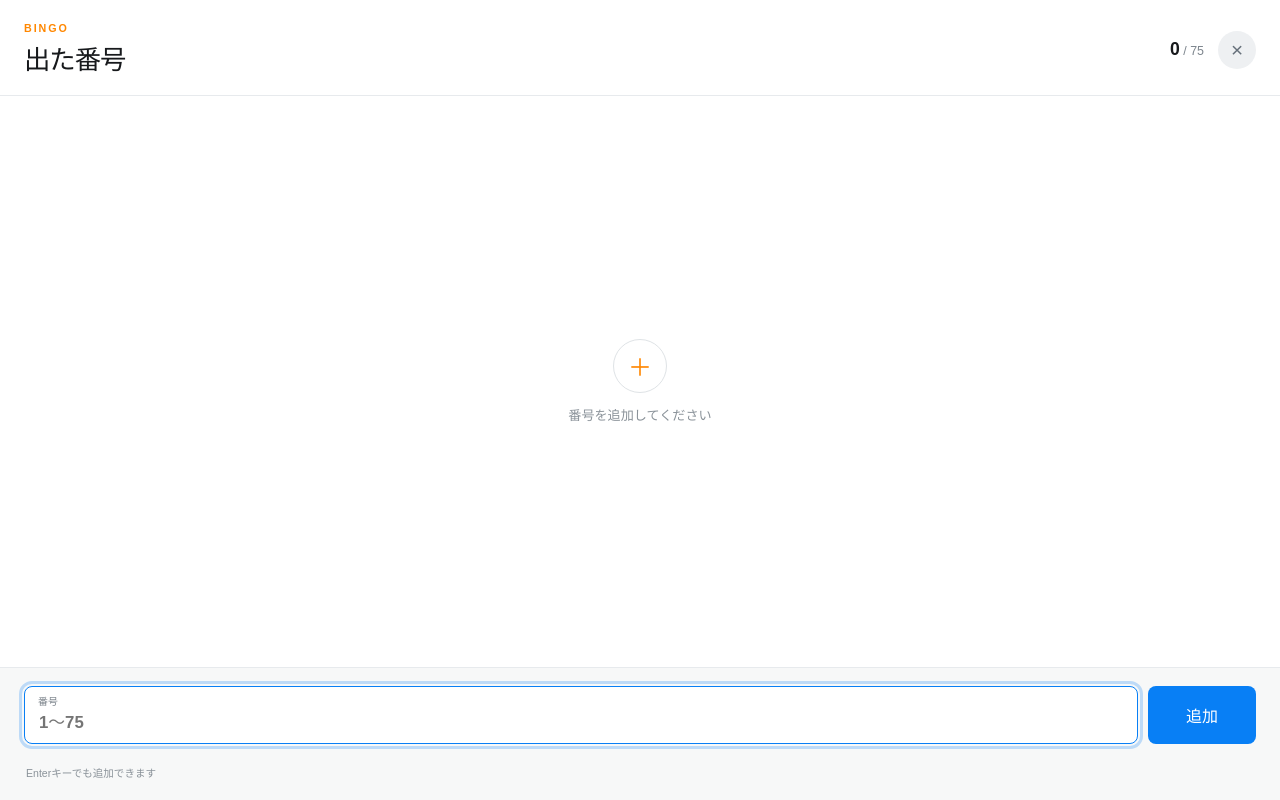
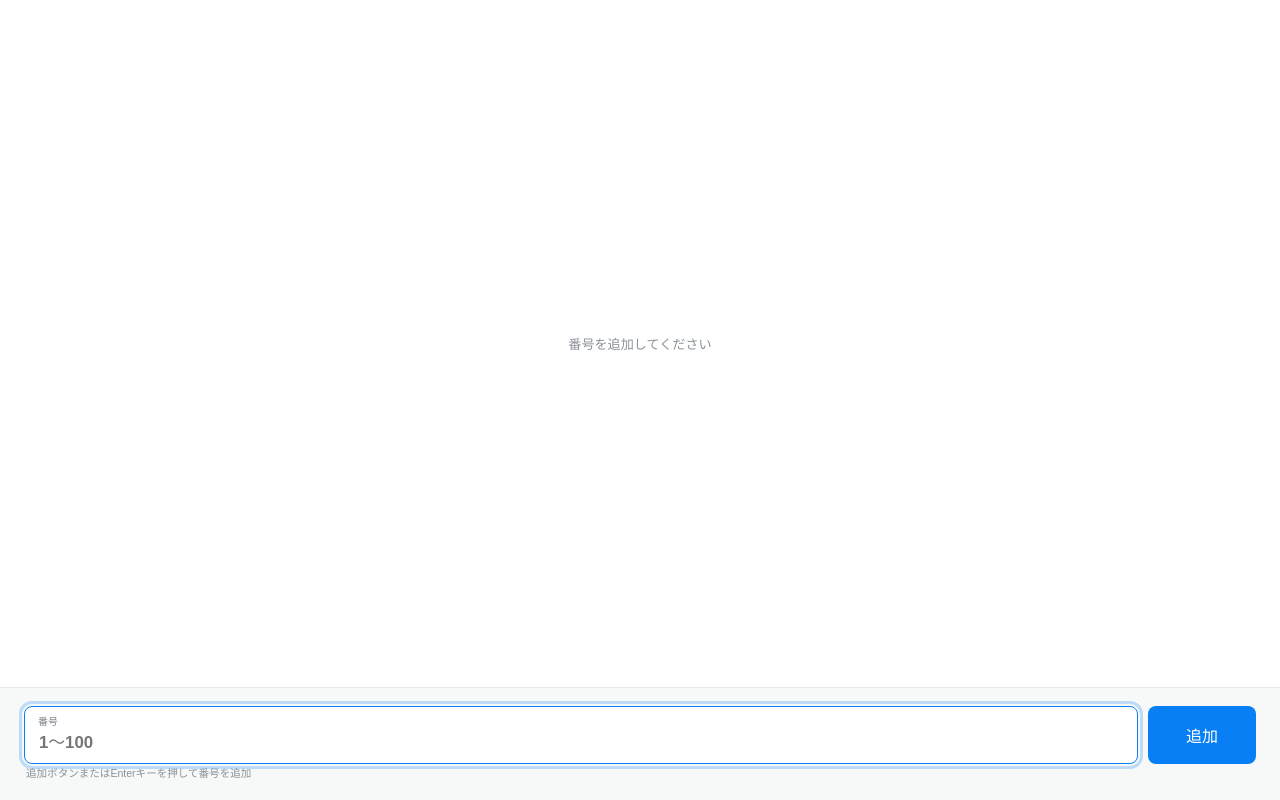
Before and after one commit to 2Jhb79JJLukZ5nZB/BingoApp, a plain HTML site: page popup.html in a window 1280 px wide. Drawn offline with Linux system fonts and the light colour scheme.

Commit message:
Simplify popup and support numbers up to 100

```diff
--- a/app.js
+++ b/app.js
@@ -32,9 +32,7 @@ async function openAlwaysOnTopWindow() {
   addPopupStyles(pictureInPictureWindow.document);
   pictureInPictureWindow.document.body.append(popupTemplate.content.cloneNode(true));
 
-  window.BingoApp.initializeBoard(pictureInPictureWindow.document, {
-    close: () => pictureInPictureWindow.close(),
-  });
+  window.BingoApp.initializeBoard(pictureInPictureWindow.document);
 
   pictureInPictureWindow.addEventListener("pagehide", () => {
     pictureInPictureWindow = null;
--- a/bingo.js
+++ b/bingo.js
@@ -3,7 +3,7 @@
 (function createBingoApp(global) {
   const STORAGE_KEY = "bingo-called-numbers-v1";
   const MIN_NUMBER = 1;
-  const MAX_NUMBER = 75;
+  const MAX_NUMBER = 100;
 
   function loadNumbers() {
     try {
@@ -26,7 +26,7 @@
   }
 
   function getBingoLetter(number) {
-    return "BINGO"[Math.floor((number - 1) / 15)];
+    return "BINGO"[Math.floor((number - 1) / 20)];
   }
 
   function initializeBoard(targetDocument, options = {}) {
@@ -35,9 +35,7 @@
     const numberGrid = targetDocument.querySelector("#numberGrid");
     const numberArea = targetDocument.querySelector("#numberArea");
     const emptyState = targetDocument.querySelector("#emptyState");
-    const numberCount = targetDocument.querySelector("#numberCount");
     const formMessage = targetDocument.querySelector("#formMessage");
-    const closeButton = targetDocument.querySelector("#closeApp");
 
     let calledNumbers = loadNumbers();
 
@@ -66,7 +64,7 @@
       removeButton.addEventListener("click", () => {
         calledNumbers = calledNumbers.filter((item) => item !== number);
         saveAndRender();
-        showMessage(`${number}番を削除しました。`, "success");
+        showMessage("");
         numberInput.focus();
       });
 
@@ -77,7 +75,6 @@
     function renderNumbers() {
       numberGrid.replaceChildren(...calledNumbers.map(createNumberCard));
       emptyState.hidden = calledNumbers.length > 0;
-      numberCount.textContent = String(calledNumbers.length);
     }
 
     function saveAndRender() {
@@ -107,7 +104,7 @@
 
       calledNumbers.push(number);
       saveAndRender();
-      showMessage(`${number}番を追加しました。`, "success");
+      showMessage("");
       numberInput.value = "";
       numberInput.focus();
 
@@ -117,7 +114,6 @@
     });
 
     numberInput.addEventListener("input", () => showMessage(""));
-    closeButton.addEventListener("click", () => options.close?.());
 
     global.addEventListener("storage", (event) => {
       if (event.key === STORAGE_KEY) {
--- a/popup.css
+++ b/popup.css
@@ -27,52 +27,12 @@ input {
 
 .popup-shell {
   display: grid;
-  grid-template-rows: auto minmax(0, 1fr) auto;
+  grid-template-rows: minmax(0, 1fr) auto;
   width: 100%;
   height: 100%;
   background: #ffffff;
 }
 
-.popup-header {
-  display: flex;
-  align-items: center;
-  justify-content: space-between;
-  padding: 22px 24px 18px;
-  border-bottom: 1px solid #e7eaed;
-}
-
-.popup-label {
-  margin: 0 0 4px;
-  color: #ff8700;
-  font-size: 0.67rem;
-  font-weight: 800;
-  letter-spacing: 0.18em;
-}
-
-.popup-header h1 {
-  margin: 0;
-  font-size: 1.65rem;
-  letter-spacing: -0.04em;
-}
-
-.popup-header__actions {
-  display: flex;
-  align-items: center;
-  gap: 14px;
-}
-
-.number-count {
-  margin: 0;
-  color: #7d858d;
-  font-size: 0.78rem;
-}
-
-.number-count strong {
-  color: #17191c;
-  font-size: 1.1rem;
-}
-
-.close-button,
 .remove-button {
   display: grid;
   padding: 0;
@@ -80,18 +40,6 @@ input {
   border: 0;
   border-radius: 50%;
   cursor: pointer;
-}
-
-.close-button {
-  width: 38px;
-  height: 38px;
-  background: #eef0f2;
-  color: #66707a;
-  font-size: 1.3rem;
-}
-
-.close-button:hover {
-  background: #e1e5e8;
 }
 
 .number-area {
@@ -164,19 +112,8 @@ input {
   display: none;
 }
 
-.empty-state span {
-  display: grid;
-  width: 54px;
-  height: 54px;
-  place-items: center;
-  border: 1px solid #dfe3e6;
-  border-radius: 50%;
-  color: #ff8700;
-  font-size: 1.5rem;
-}
-
 .empty-state p {
-  margin: 12px 0 0;
+  margin: 0;
   font-size: 0.82rem;
 }
 
@@ -242,7 +179,6 @@ input {
   background: #006ed9;
 }
 
-.close-button:focus-visible,
 .remove-button:focus-visible,
 .add-button:focus-visible,
 input:focus-visible {
@@ -251,10 +187,13 @@ input:focus-visible {
 }
 
 .form-message {
-  min-height: 1.2em;
   margin: 7px 2px 0;
   color: #d83b32;
   font-size: 0.7rem;
+}
+
+.form-message:empty {
+  display: none;
 }
 
 .form-message.is-success {
@@ -268,7 +207,6 @@ input:focus-visible {
 }
 
 @media (max-width: 420px) {
-  .popup-header,
   .entry-area {
     padding-right: 14px;
     padding-left: 14px;
--- a/popup.html
+++ b/popup.html
@@ -11,23 +11,9 @@
   </head>
   <body>
     <main class="popup-shell">
-      <header class="popup-header">
-        <div>
-          <p class="popup-label">BINGO</p>
-          <h1>出た番号</h1>
-        </div>
-        <div class="popup-header__actions">
-          <p class="number-count" aria-live="polite">
-            <strong id="numberCount">0</strong><span> / 75</span>
-          </p>
-          <button class="close-button" id="closeApp" type="button" aria-label="閉じる">×</button>
-        </div>
-      </header>
-
       <section class="number-area" id="numberArea" aria-label="呼ばれた番号の一覧">
         <div class="number-grid" id="numberGrid" aria-live="polite"></div>
         <div class="empty-state" id="emptyState">
-          <span aria-hidden="true">＋</span>
           <p>番号を追加してください</p>
         </div>
       </section>
@@ -41,17 +27,17 @@
               name="number"
               type="number"
               min="1"
-              max="75"
+              max="100"
               inputmode="numeric"
               autocomplete="off"
-              placeholder="1〜75"
+              placeholder="1〜100"
               required
             />
           </div>
           <button class="add-button" type="submit">追加</button>
         </form>
         <p class="form-message" id="formMessage" role="status" aria-live="polite"></p>
-        <p class="entry-hint">Enterキーでも追加できます</p>
+        <p class="entry-hint">追加ボタンまたはEnterキーを押して番号を追加</p>
       </footer>
     </main>
   </body>
--- a/popup.js
+++ b/popup.js
@@ -1,5 +1,3 @@
 "use strict";
 
-window.BingoApp.initializeBoard(document, {
-  close: () => window.close(),
-});
+window.BingoApp.initializeBoard(document);
```
Also changed, not shown: index.html (+3 -17 lines), 1 other file.
